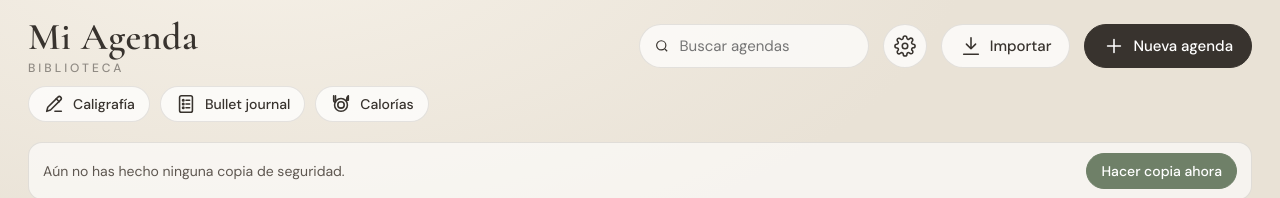
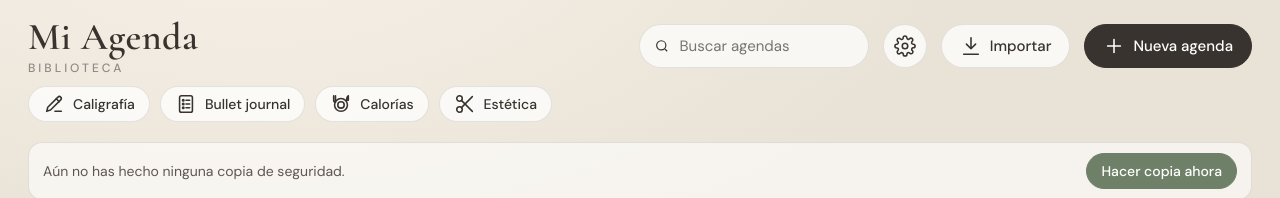
Before and after one commit to diosaninja/Mi-Agenda, a plain HTML site: page index.html in a window 1280 px wide. Shown: the top 198 px of the page. Drawn offline with nearby package versions, Linux system fonts and the light colour scheme; a web font is replaced by a local one.

Commit message:
Add files via upload

```diff
--- a/index.html
+++ b/index.html
@@ -217,6 +217,7 @@ input[type=color]::-webkit-color-swatch-wrapper{padding:0}input[type=color]::-we
       <a class="btn small" href="caligrafia.html" title="Cuaderno de caligrafía" style="text-decoration:none;color:inherit"><svg viewBox="0 0 24 24"><path d="M4 20l1.2-4.4L16.3 4.5a2.1 2.1 0 0 1 3 3L8.2 18.6z"/><path d="M14.5 6.3l3.2 3.2"/><path d="M13 20h7"/></svg>Caligrafía</a>
       <a class="btn small" href="bujo.html" title="Bullet journal" style="text-decoration:none;color:inherit"><svg viewBox="0 0 24 24"><rect x="5" y="3" width="14" height="18" rx="2"/><circle cx="9" cy="8" r=".8"/><circle cx="9" cy="12" r=".8"/><circle cx="9" cy="16" r=".8"/><path d="M12 8h4M12 12h4M12 16h4"/></svg>Bullet journal</a>
       <a class="btn small" href="https://claude.ai/artifact/6RWbcJ1KcWNAFaxfXQ9BNX" target="_blank" rel="noopener" title="Contador de calorías" style="text-decoration:none;color:inherit"><svg viewBox="0 0 24 24"><circle cx="12" cy="13" r="7"/><circle cx="12" cy="13" r="3.5"/><path d="M4 3v5a2 2 0 0 0 2 2M6 3v7M20 3c-1.5 1-2 3-2 5h2v-5"/></svg>Calorías</a>
+      <a class="btn small" href="estetica.html" title="Estética personal" style="text-decoration:none;color:inherit"><svg viewBox="0 0 24 24"><circle cx="6" cy="6" r="3"/><circle cx="6" cy="18" r="3"/><path d="M8.1 8.1L20 20M8.1 15.9L20 4"/></svg>Estética</a>
     </div>
     <div class="lib-body" id="libBody"></div>
   </section>
```
